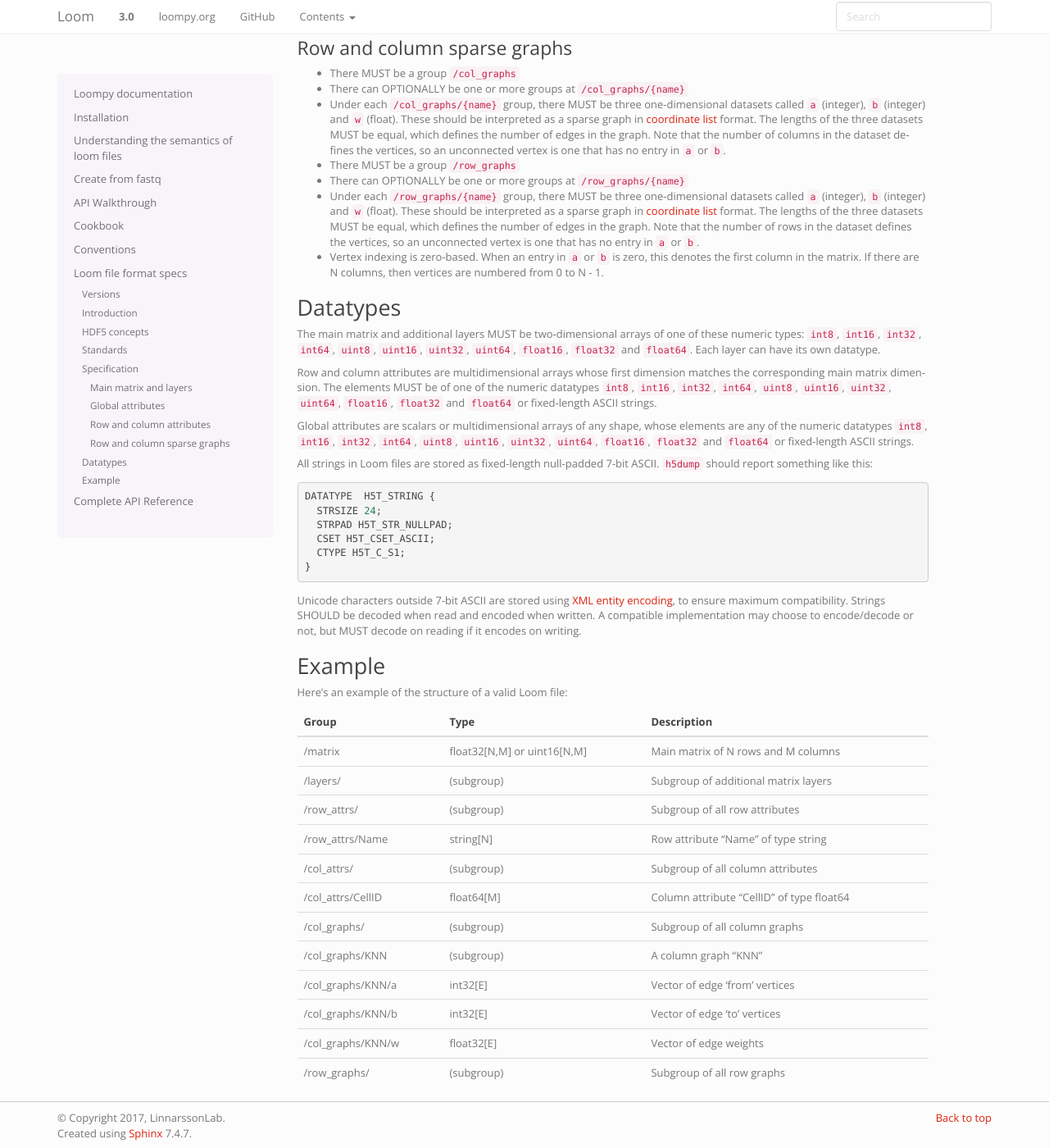
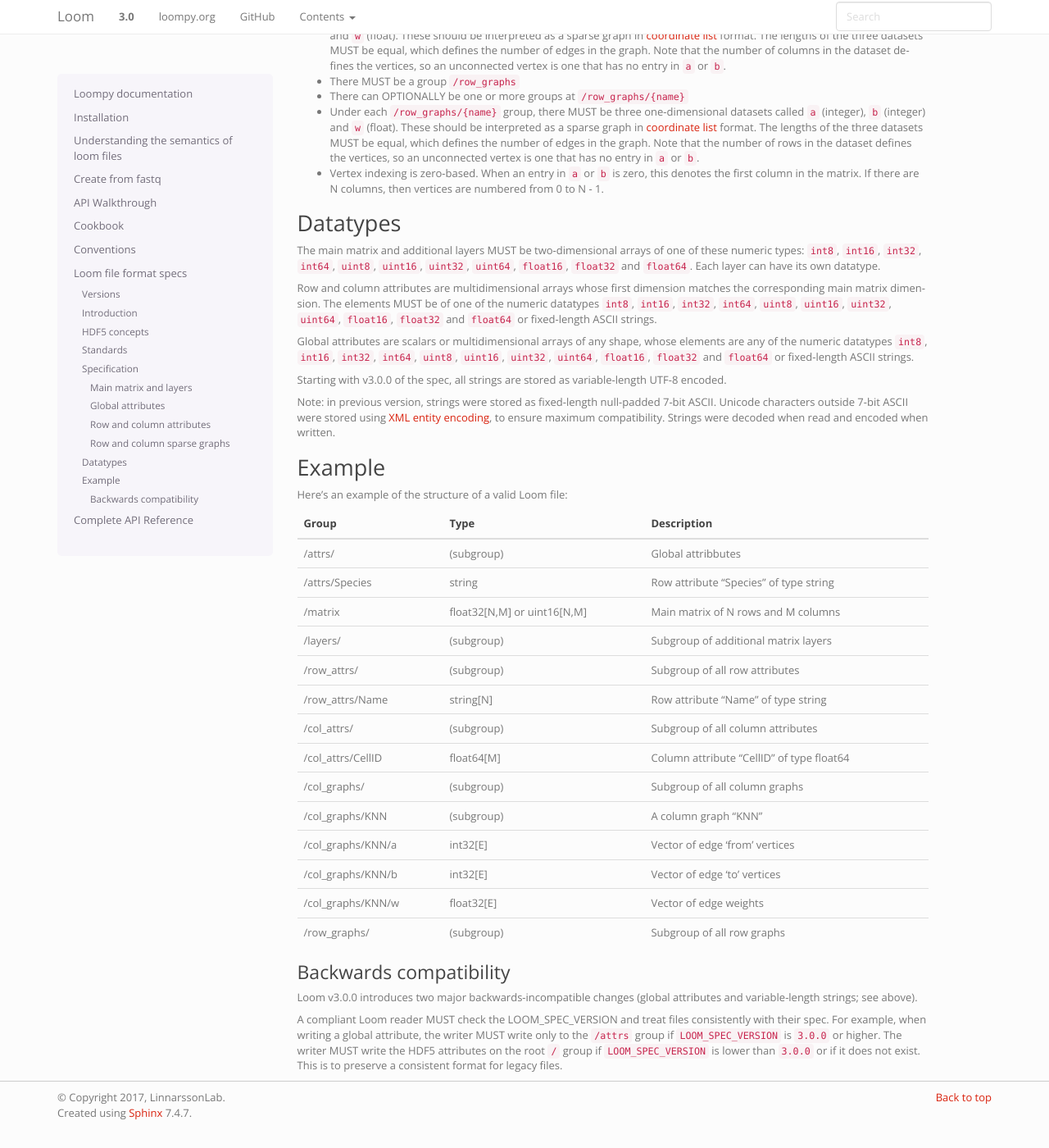
Before and after one commit to linnarsson-lab/loompy, a Sphinx documentation site: the page built from doc/format/index.rst, in a window 1280 px wide and 1400 px high, scrolled down 1797 px. Shown: the whole window at 82% size. Built offline with Sphinx 7.4.7, drawn with Linux system fonts in a browser that asks for light colours; after the commit the page ends 3172 px from its top, so only the background shows below that; some of the changed text lies outside the part shown.

Commit message:
spec update

```diff
--- a/doc/format/index.rst
+++ b/doc/format/index.rst
@@ -117,14 +117,7 @@
 
 Note: previous versions of the loom file format stored global attributes as `HDF5 attributes <https://www.hdfgroup.org/HDF5/Tutor/crtatt.html>`__
 on the root ``/`` group. However, such attributes are size-limited, which caused problems for some
-applications. For backwards compatibility, readers compatible with Loom v3.0.0 and above MUST first look
-for global attributes under the HDF5 group ``/attrs`` (if it exists). If a requested attribute does not exist
-as a dataset under that group, the reader MUST then examine the HDF5 attributes on the root ``/`` group.
-
-When writing a global attribute, the writer MUST write only to the ``/attrs`` group if ``LOOM_SPEC_VERSION`` is
-``3.0.0`` or higher. The writer MUST write to both the ``/attrs`` group and the HDF5 attributes on the root ``/``
-group if ``LOOM_SPEC_VERSION`` is lower than ``3.0.0`` or if it does not exist. This is to preserve a consistent
-format for legacy files.
+applications.
 
 
 Row and column attributes
@@ -181,19 +174,12 @@
 
 Global attributes are scalars or multidimensional arrays of any shape, whose elements are any of the numeric datatypes ``int8``, ``int16``, ``int32``, ``int64``, ``uint8``, ``uint16``, ``uint32``, ``uint64``, ``float16``, ``float32`` and ``float64`` or fixed-length ASCII strings.
 
-All strings in Loom files are stored as fixed-length null-padded 7-bit ASCII. ``h5dump`` should report something like this:
+Starting with v3.0.0 of the spec, all strings are stored as variable-length UTF-8 encoded.
 
-.. code::
+Note: in previous version, strings were stored as fixed-length null-padded 7-bit ASCII. Unicode characters outside 7-bit ASCII were stored using
+`XML entity encoding <https://en.wikipedia.org/wiki/List_of_XML_and_HTML_character_entity_references>`_, to ensure maximum compatibility. Strings
+were decoded when read and encoded when written.
 
-  DATATYPE  H5T_STRING {
-    STRSIZE 24;
-    STRPAD H5T_STR_NULLPAD;
-    CSET H5T_CSET_ASCII;
-    CTYPE H5T_C_S1;
-  }
-
-
-Unicode characters outside 7-bit ASCII are stored using `XML entity encoding <https://en.wikipedia.org/wiki/List_of_XML_and_HTML_character_entity_references>`_, to ensure maximum compatibility. Strings SHOULD be decoded when read and encoded when written. A compatible implementation may choose to encode/decode or not, but MUST decode on reading if it encodes on writing.
 
 .. _loomexample:
 
@@ -205,6 +191,10 @@
 +----------------------+-------------------------------+---------------------------------------------+
 | Group                | Type                          | Description                                 |
 +======================+===============================+=============================================+
+| /attrs/              | (subgroup)                    | Global attribbutes                          |
++----------------------+-------------------------------+---------------------------------------------+
+| /attrs/Species       | string                        | Row attribute "Species" of type string      |
++----------------------+-------------------------------+---------------------------------------------+
 | /matrix              | float32[N,M] or uint16[N,M]   | Main matrix of N rows and M columns         |
 +----------------------+-------------------------------+---------------------------------------------+
 | /layers/             | (subgroup)                    | Subgroup of additional matrix layers        |
@@ -229,3 +219,16 @@
 +----------------------+-------------------------------+---------------------------------------------+
 | /row\_graphs/        | (subgroup)                    | Subgroup of all row graphs                  |
 +----------------------+-------------------------------+---------------------------------------------+
+
+
+
+Backwards compatibility
+^^^^^^^^^^^^^^^^^^^^^^^
+
+Loom v3.0.0 introduces two major backwards-incompatible changes (global attributes and variable-length strings; see above).
+
+A compliant Loom reader MUST check the LOOM_SPEC_VERSION and treat files consistently with their spec. For example,
+when writing a global attribute, the writer MUST write only to the ``/attrs`` group if ``LOOM_SPEC_VERSION`` is
+``3.0.0`` or higher. The writer MUST write the HDF5 attributes on the root ``/``
+group if ``LOOM_SPEC_VERSION`` is lower than ``3.0.0`` or if it does not exist. This is to preserve a consistent
+format for legacy files.
--- a/loompy/_version.py
+++ b/loompy/_version.py
@@ -1,2 +1,2 @@
-__version__ = '3.0.2'
+__version__ = '3.0.3'
 loom_spec_version = '3.0.0'
```
